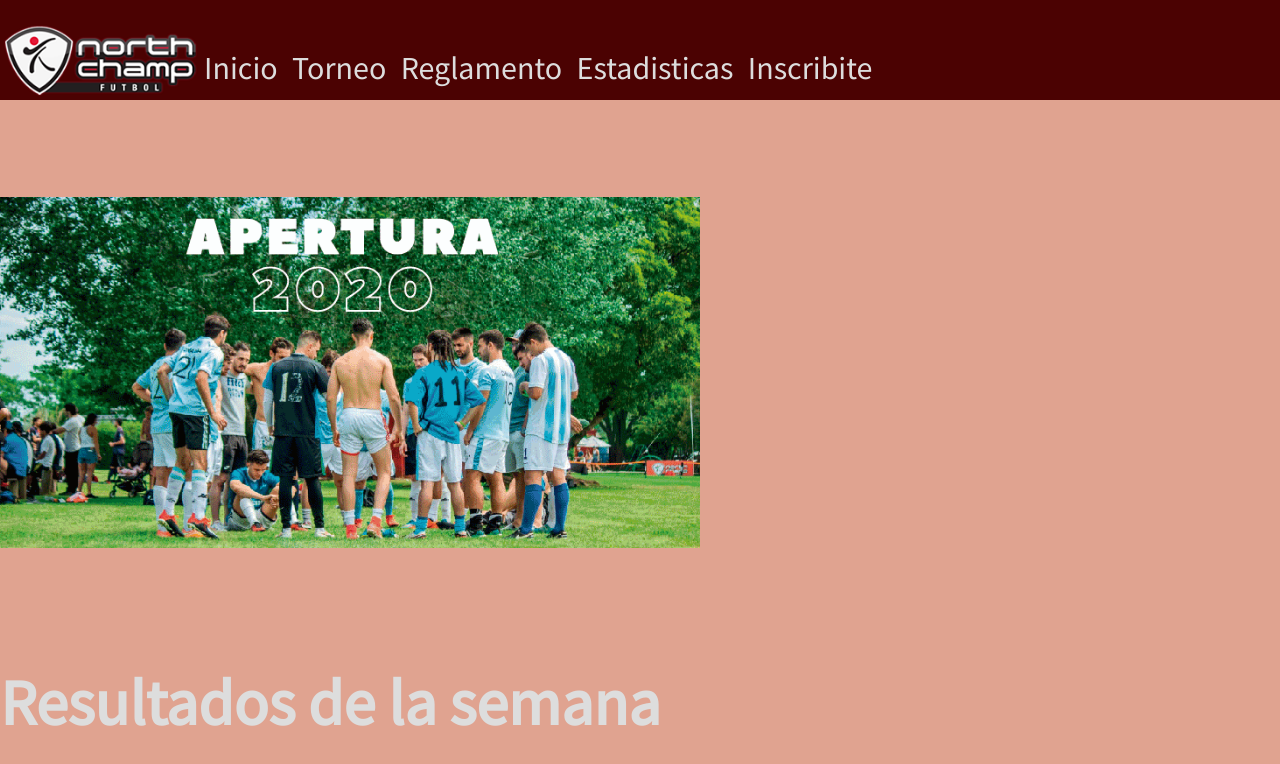
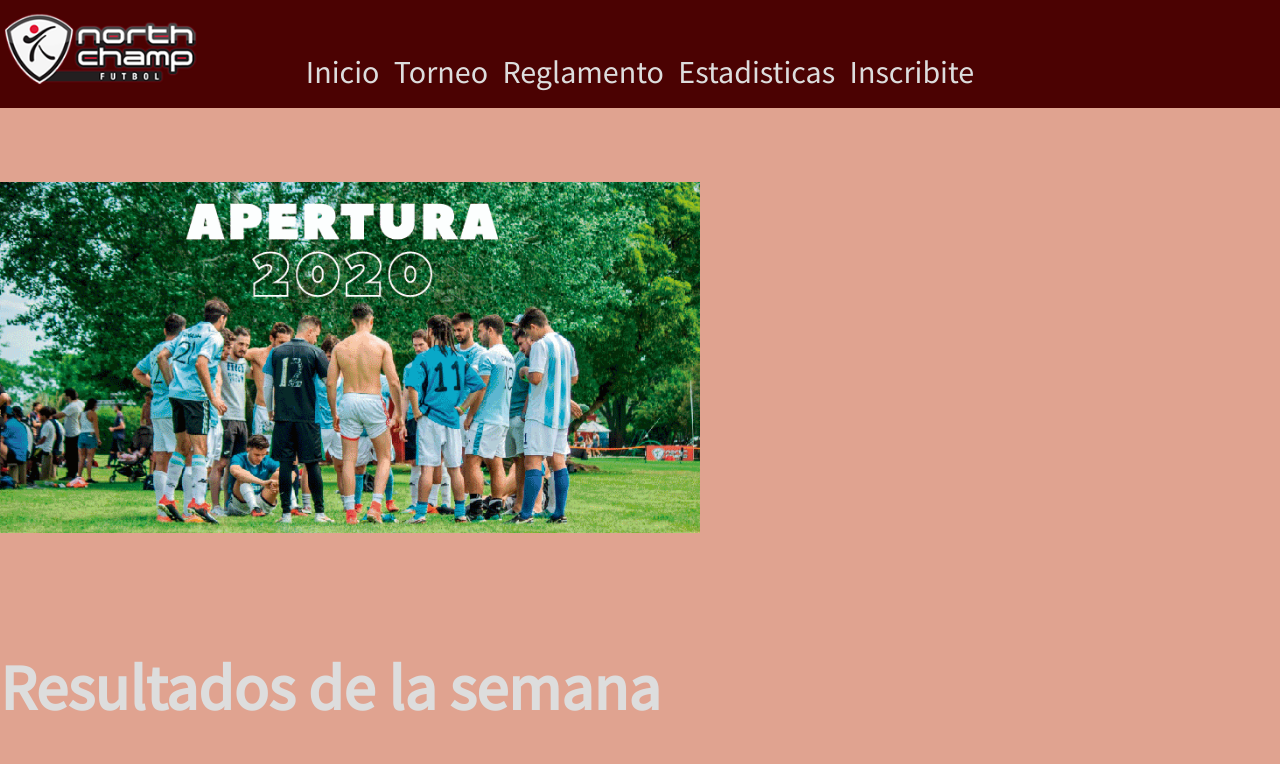
Before and after one commit to FigasaCHAN/Northchamp-WEB, a plain HTML site: page index.html in a window 1280 px wide. Shown: the top 764 px of the page. Drawn offline with Linux system fonts and the light colour scheme.

Commit message:
cambio menu

```diff
--- a/estilos/style.css
+++ b/estilos/style.css
@@ -12,7 +12,6 @@ a{
 	color: rgb(20, 2, 2);
 }
 header{
-	margin-bottom: 15px;
 	background-color: rgb(75, 2, 2);/* color del banner */
 	position: sticky;
 	top:0px;
@@ -29,13 +28,16 @@ header{
 }
 .menu_Barra__Enlaces {
 	position: absolute;
+	top: 50%; /* mitad de la imagen*/
+	text-align: center;
+	width: 100%;
+	height: 50%;
 	background-color: rgb(75, 2, 2);
-	text-align:center;
-	left: 200px; /* pixeles del logo*/
-	top: 50px;
+
 }
 .menu_Barra__Enlaces ul{
 	display: inline;
+
 	margin-left: 4px;
 	margin-right: 4px;;
 	background-color: rgb(75, 2, 2);/* color del banner */
@@ -53,7 +55,7 @@ header{
 	width: 100%;
 	height: 100%;
 	object-fit: contain;
-	object-position: bottom;
+	object-position: center;
 	background-color: rgb(75, 2, 2); /* color del banner */
 }
 article{
```
